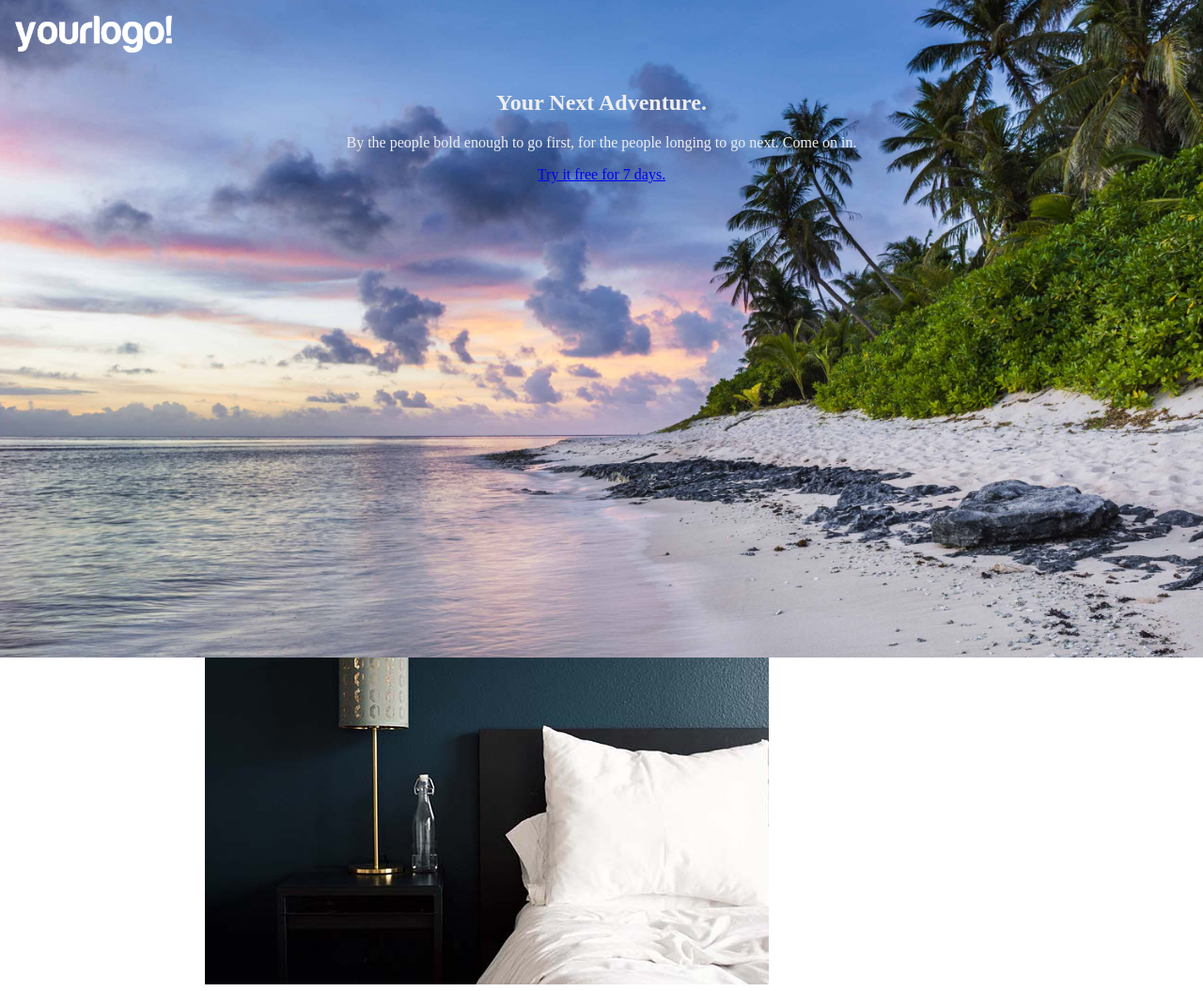
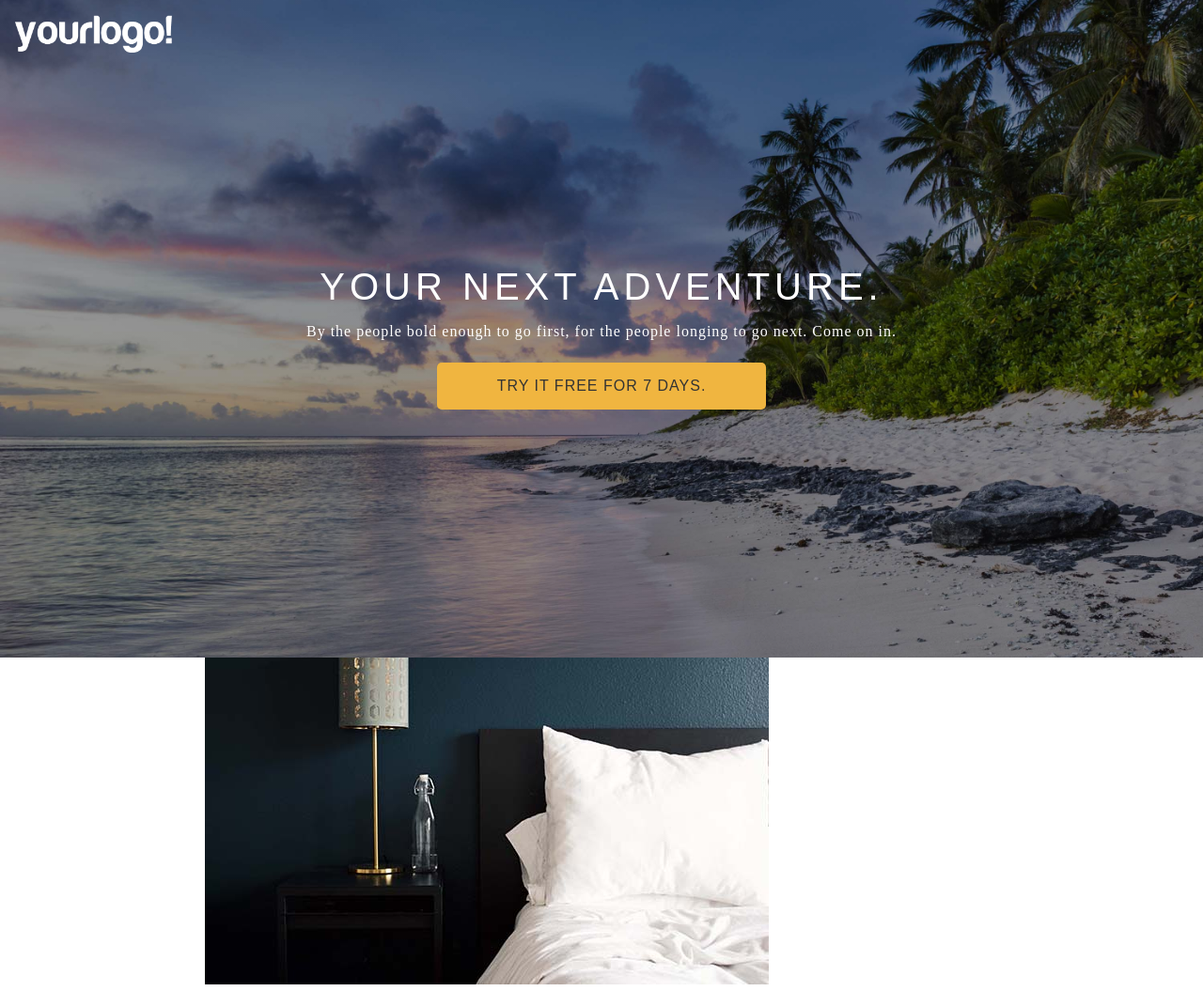
Before and after one commit to btraljic/TnL, a plain HTML site: page index.html in a window 1280 px wide. Shown: the top 1055 px of the page at 94% size. Drawn offline with nearby package versions, Linux system fonts and the light colour scheme.

Commit message:
header: topContainer

```diff
--- a/style.css
+++ b/style.css
@@ -17,40 +17,88 @@ body {
   padding-bottom: 50px;
 }
 
+/* ****************************************************************************
+***** header
+**************************************************************************** */
 header {
-  background-image: url("beach.jpg");
+  background: linear-gradient(rgba(0, 0, 0, 0.4), rgba(0, 0, 0, 0.4)),
+    url("beach.jpg");
   background-repeat: no-repeat;
   background-position: center;
-  background-size: 100% auto;
+  background-size: cover;
   position: absolute;
   overflow: hidden;
   left: 0;
   right: 0;
   top: 0;
   height: 700px;
-  color: #eeeeee;
+  color: #fff;
   text-align: center;
 }
 
+header .logo {
+  text-align: left;
+  padding: 1rem;
+}
+
+header .logo img {
+  display: block;
+  height: 40px;
+}
+
+header .logo a {
+  display: inline-block;
+}
+
+header .topContainer {
+  position: absolute;
+  height: 200px;
+  width: 100%;
+  top: 50%;
+  left: 50%;
+  transform: translate(-50%, -50%);
+}
+
+header .topContainer > div {
+  padding: 0 2rem;
+}
+
+header .topContainer h1 {
+  font-family: Arial, Helvetica, sans-serif;
+  font-size: 2.5rem;
+  font-weight: 300;
+  text-transform: uppercase;
+  letter-spacing: 5px;
+  margin-bottom: 1rem;
+}
+
+header .topContainer p {
+  font-weight: 500;
+  letter-spacing: 1px;
+}
+
+header .topContainer a {
+  display: inline-block;
+  font-family: Arial, Helvetica, sans-serif;
+  font-weight: 300;
+  text-transform: uppercase;
+  text-decoration: none;
+  letter-spacing: 1px;
+  background-color: #f0b540;
+  color: #333333;
+  margin-top: 0.5rem;
+  padding: 1rem 4rem;
+  border-radius: 5px;
+}
+
+/* ****************************************************************************
+***** main
+**************************************************************************** */
 main {
   display: flex;
   min-width: 100%;
   padding-top: 1rem;
   padding-bottom: 1rem;
-}
-
-.logo {
-  text-align: left;
-  padding: 1rem;
-}
-
-.logo img {
-  display: block;
-  height: 40px;
-}
-
-.logo a {
-  display: inline-block;
 }
 
 .container {
```
